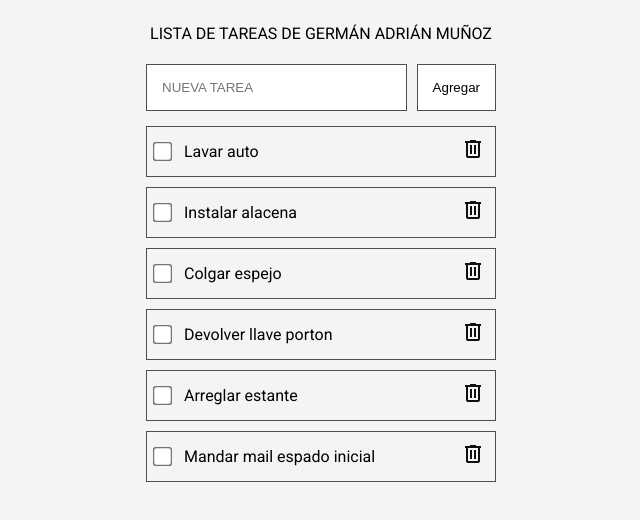
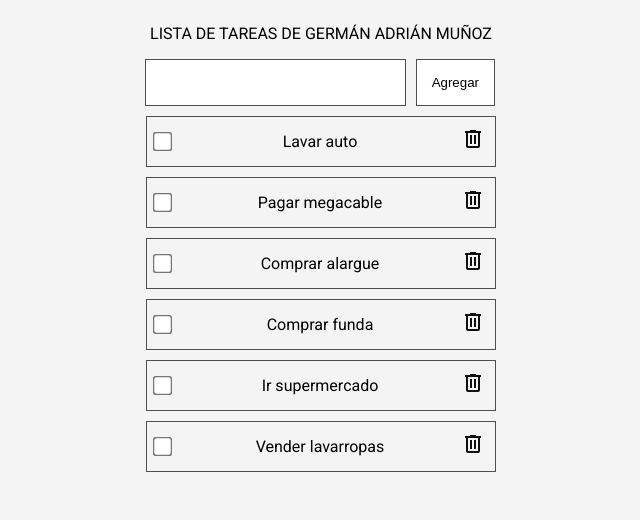
Before and after one commit to yaguer11/PWebFronteEnd, a React (Vite) app: page / in a window 1280 px wide. Shown: the top 520 px of the page, without its empty margins (319-959 px from the left). Built offline with nearby package versions, Linux system fonts and the light colour scheme.

Commit message:
Version Dos

```diff
--- a/src/App.css
+++ b/src/App.css
@@ -28,7 +28,6 @@ body {
   justify-content: space-between;
   width: 100%;
   max-width: 350px;
-  padding: 5px;
   margin-bottom: 10px;
 }
 
--- a/src/App.jsx
+++ b/src/App.jsx
@@ -1,73 +1,18 @@
 import "./App.css";
+import Header from "./components/Header";
+import Task from "./components/Task";
+import { name, tasks } from "./data/DataDefault";
 
 function App() {
-  const nombre = "GERMÁN ADRIÁN MUÑOZ";
-
   return (
     <div className="contenedor">
-      <header>
-        <div className="texto-encabezado">
-          <p>LISTA DE TAREAS DE {nombre}</p>
-        </div>
-      </header>
-      <div className="contenedor-entrada">
-        <input type="text" placeholder="NUEVA TAREA"></input>
-        <button>Agregar</button>
-      </div>
-      <div className="contenedor-tarea">
-        <label>
-          <input type="checkbox"></input>
-          Lavar auto
-        </label>
-        <button className="boton-icono">
-          <span className="material-symbols-outlined">delete</span>
-        </button>
-      </div>
-      <div className="contenedor-tarea">
-        <label>
-          <input type="checkbox"></input>
-          Instalar alacena
-        </label>
-        <button className="boton-icono">
-          <span className="material-symbols-outlined">delete</span>
-        </button>
-      </div>
-      <div className="contenedor-tarea">
-        <label>
-          <input type="checkbox"></input>
-          Colgar espejo
-        </label>
-        <button className="boton-icono">
-          <span className="material-symbols-outlined">delete</span>
-        </button>
-      </div>
-      <div className="contenedor-tarea">
-        <label>
-          <input type="checkbox"></input>
-          Devolver llave porton
-        </label>
-        <button className="boton-icono">
-          <span className="material-symbols-outlined">delete</span>
-        </button>
-      </div>
-      <div className="contenedor-tarea">
-        <label>
-          <input type="checkbox"></input>
-          Arreglar estante
-        </label>
-        <button className="boton-icono">
-          <span className="material-symbols-outlined">delete</span>
-        </button>
-      </div>
-      <div className="contenedor-tarea">
-        <label>
-          <input type="checkbox"></input>
-          Mandar mail espado inicial
-        </label>
-        <button className="boton-icono">
-          <span className="material-symbols-outlined">delete</span>
-        </button>
-      </div>
+      <Header name={name} />
+      <Task text={tasks[0]} />
+      <Task text={tasks[1]} />
+      <Task text={tasks[2]} />
+      <Task text={tasks[3]} />
+      <Task text={tasks[4]} />
+      <Task text={tasks[5]} />
     </div>
   );
 }
--- /dev/null
+++ b/src/components/AddTask/index.jsx
@@ -0,0 +1,13 @@
+import InputText from "../InputText";
+import ButtonAdd from "../ButtonAdd";
+
+function AddTask() {
+  return (
+    <div className="contenedor-entrada">
+      <InputText />
+      <ButtonAdd />
+    </div>
+  );
+}
+
+export default AddTask;
--- /dev/null
+++ b/src/components/ButtonAdd/index.jsx
@@ -0,0 +1,5 @@
+function ButtonAdd() {
+  return <button>Agregar</button>;
+}
+
+export default ButtonAdd;
--- /dev/null
+++ b/src/components/ButtonDelete/index.jsx
@@ -0,0 +1,9 @@
+function ButtonDelete() {
+  return (
+    <button className="boton-icono">
+      <span className="material-symbols-outlined">delete</span>
+    </button>
+  );
+}
+
+export default ButtonDelete;
--- /dev/null
+++ b/src/components/Header/index.jsx
@@ -0,0 +1,14 @@
+import Title from "../Title";
+import AddTask from "../AddTask";
+
+/* eslint-disable react/prop-types */
+function Header({ name }) {
+  return (
+    <div>
+      <Title name={name} />
+      <AddTask />
+    </div>
+  );
+}
+
+export default Header;
--- /dev/null
+++ b/src/components/InputCheck/index.jsx
@@ -0,0 +1,5 @@
+function InputCheck() {
+  return <input type="checkbox" />;
+}
+
+export default InputCheck;
--- /dev/null
+++ b/src/components/InputText/index.jsx
@@ -0,0 +1,5 @@
+function InputText() {
+  return <input type="text" />;
+}
+
+export default InputText;
--- /dev/null
+++ b/src/components/LabelTask/index.jsx
@@ -0,0 +1,6 @@
+/* eslint-disable react/prop-types */
+function LabelTask({ text }) {
+  return <label>{text}</label>;
+}
+
+export default LabelTask;
--- /dev/null
+++ b/src/components/Task/index.jsx
@@ -0,0 +1,16 @@
+import InputCheck from "../InputCheck";
+import LabelTask from "../LabelTask";
+import ButtonDelete from "../ButtonDelete";
+
+/* eslint-disable react/prop-types */
+function Task({ text }) {
+  return (
+    <div className="contenedor-tarea">
+      <InputCheck />
+      <LabelTask text={text} />
+      <ButtonDelete />
+    </div>
+  );
+}
+
+export default Task;
--- /dev/null
+++ b/src/components/Title/index.jsx
@@ -0,0 +1,10 @@
+/* eslint-disable react/prop-types */
+function Title({ name }) {
+  return (
+    <div className="texto-encabezado">
+      <p>LISTA DE TAREAS DE {name}</p>
+    </div>
+  );
+}
+
+export default Title;
--- /dev/null
+++ b/src/data/DataDefault/index.jsx
@@ -0,0 +1,10 @@
+export const name = "GERMÁN ADRIÁN MUÑOZ";
+
+export const tasks = [
+  "Lavar auto",
+  "Pagar megacable",
+  "Comprar alargue",
+  "Comprar funda",
+  "Ir supermercado",
+  "Vender lavarropas",
+];
```
